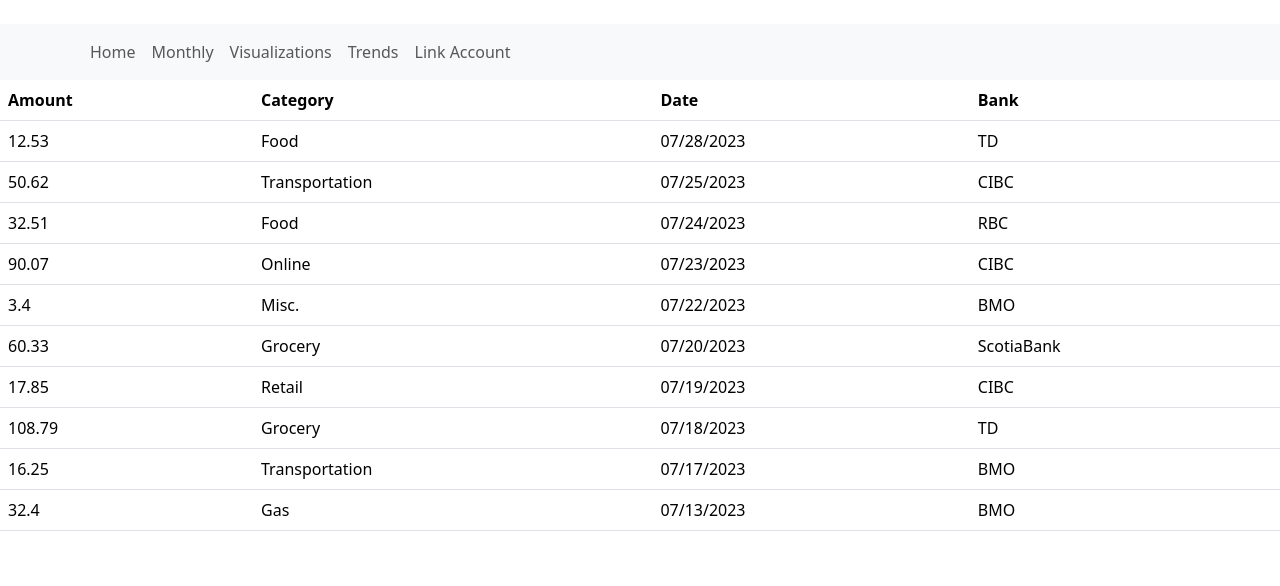
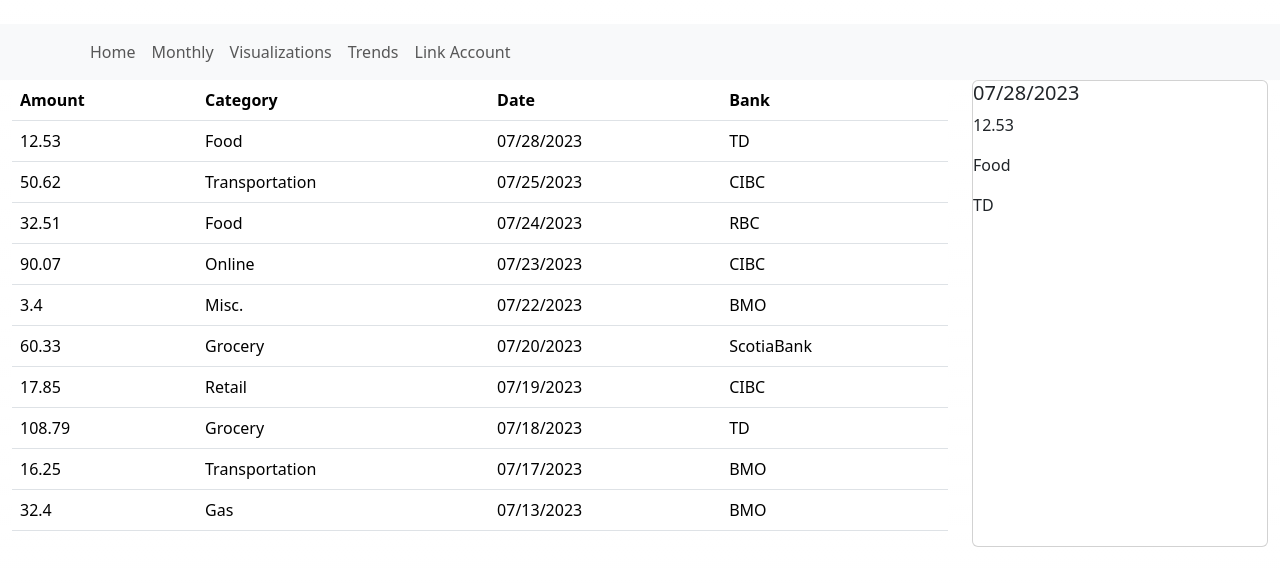
Before and after one commit to smallbeanburrito/CBT_frontend, a Next.js app in the folder cbt_frontend/: page / in a window 1280 px wide. Shown: the top 586 px of the page. Built offline with nearby package versions, Linux system fonts and the light colour scheme.

Commit message:
implement detailed card

```diff
--- a/cbt_frontend/components/Summary.jsx
+++ b/cbt_frontend/components/Summary.jsx
@@ -1,5 +1,6 @@
-import { Table } from "react-bootstrap";
+import { Container, Table, Row, Col } from "react-bootstrap";
 import Navigation from "@/components/Navigation";
+import Details from "./Details";
 
 function Summary() {
   const sample_data = [
@@ -84,7 +85,9 @@ function Summary() {
       {
         // TO DO MAKE INTO COMPONENT
       }
-
+      <Container fluid>
+        <Row>
+          <Col md={9}>
             <Table>
               <thead>
                 <tr>
@@ -96,6 +99,12 @@ function Summary() {
               </thead>
               <tbody>{rows}</tbody>
             </Table>
+          </Col>
+          <Col md={3}>
+            <Details data={sample_data[0]} />
+          </Col>
+        </Row>
+      </Container>
     </>
   );
 }
```
Lines whose indentation alone changed are shown as unchanged.
